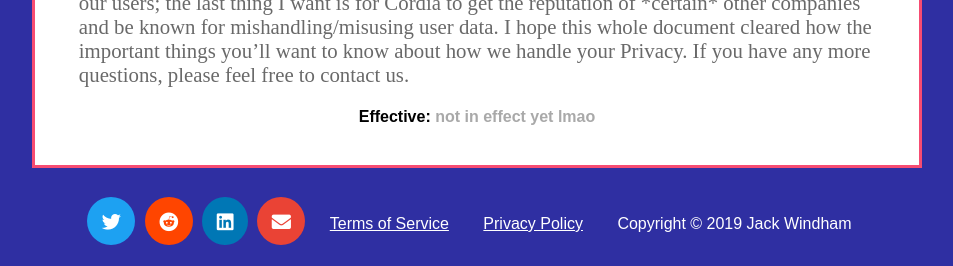
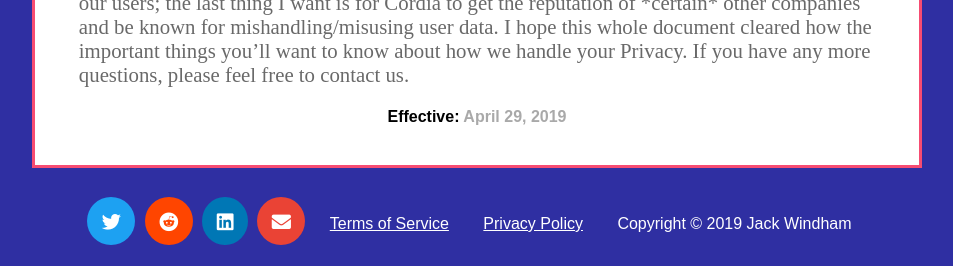
Before and after one commit to jckwind11/jckwind11.github.io, a Jekyll site: the page built from privacy.html, in a window 1280 px wide and 900 px high, scrolled down 3445 px. Shown: the part 631-897 px from the top of the window, without its empty margins (163-1116 px from the left). Built offline with Jekyll 4.4.1, drawn with Linux system fonts in a browser that asks for light colours; nearby versions of some CDN libraries.

Commit message:
effective dates

```diff
--- a/privacy.html
+++ b/privacy.html
@@ -146,7 +146,7 @@ layout: default
     </p>
     <h4 class="EffectiveLabel">
       <strong>Effective:</strong>
-      <span style="color: #A9A9A9;">not in effect yet lmao</span>
+      <span style="color: #A9A9A9;">April 29, 2019</span>
     </h4>
     <br>
   </div>
--- a/tos.html
+++ b/tos.html
@@ -259,7 +259,7 @@ layout: default
         <br>
         <h4 class="EffectiveLabel">
             <strong>Effective:</strong>
-            <span style="color: #A9A9A9;">not in effect yet lmao</span>
+            <span style="color: #A9A9A9;">April 29, 2019</span>
         </h4>
         <br>
     </div>
```
Also changed, not shown: 1 other file.
